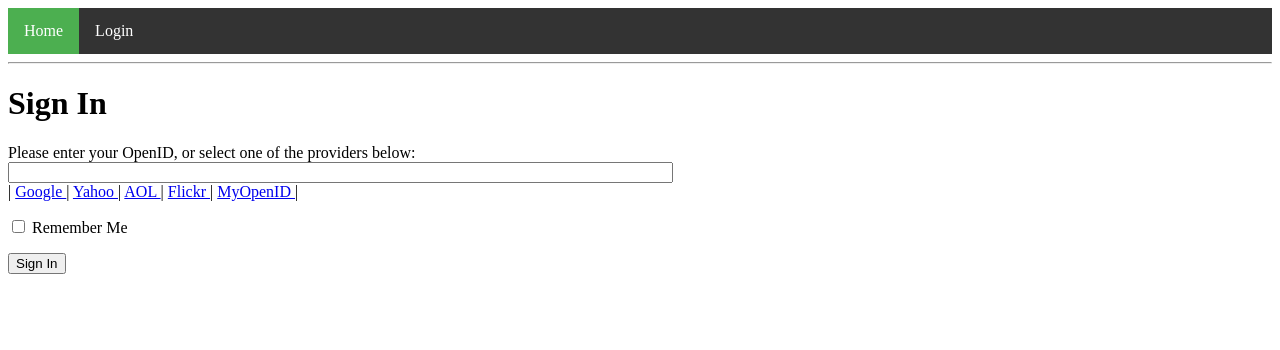
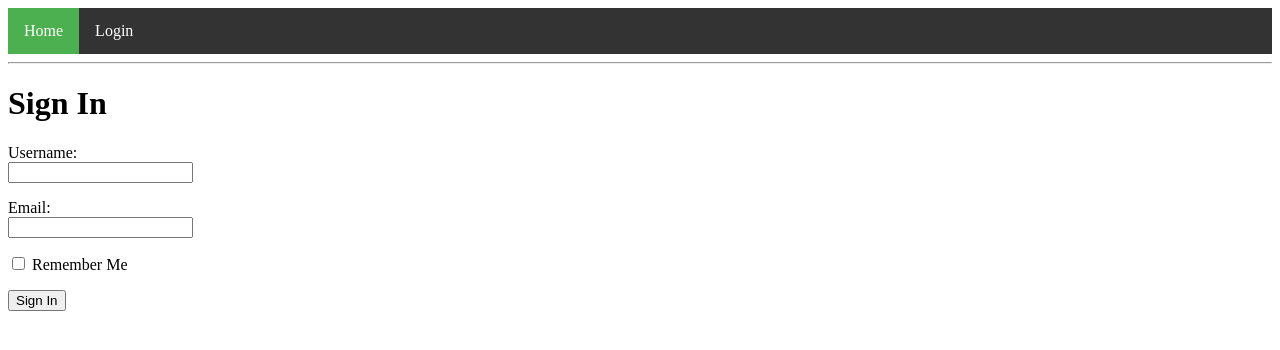
Before and after one commit to viddik13/my-microblog, a Flask app: page /login in a window 1280 px wide. Shown: the top 350 px of the page. Run offline with Flask 2, Linux system fonts and the light colour scheme.

Commit message:
OpenID excluded. Using custom login

```diff
--- a/app/__init__.py
+++ b/app/__init__.py
@@ -2,7 +2,6 @@ import os
 from flask import Flask
 from flask.ext.sqlalchemy import SQLAlchemy
 from flask.ext.login import LoginManager
-from flask.ext.openid import OpenID
 from config import basedir
 
 app = Flask(__name__)
@@ -11,8 +10,7 @@ db = SQLAlchemy(app)
 
 lm = LoginManager()
 lm.init_app(app)
-oid = OpenID(app, os.path.join(basedir, 'tmap'))
-#oauth_serv =
+
 lm.login_view = 'login'
 
 from app import views, models
--- a/app/forms.py
+++ b/app/forms.py
@@ -3,7 +3,6 @@ from wtforms import TextField, BooleanField
 from wtforms.validators import Required
 
 class LoginForm(Form):
-    openid = TextField('openid', validators = [Required()])
     username = TextField('username', validators = [Required()])
     email = TextField('email', validators = [Required()])
     remember_me = BooleanField('remember_me', default = False)
--- a/app/templates/login.html
+++ b/app/templates/login.html
@@ -2,40 +2,17 @@
 {% extends "base.html" %}
 
 {% block content %}
-<script type="text/javascript">
-function set_openid(openid, pr)
-{
-	u = openid.search('<username>')
-	if (u != -1) {
-		// openid requres username
-		user_prompt = prompt('Enter your ' + pr + ' username:')
-		openid = openid.substr(0, u) + user_prompt
-	}
-	form = document.forms['login']
-	form.elements['openid'].value = openid
-}
-</script>
 <h1>Sign In</h1>
 <form action="" method="post" name="login">
     {{form.hidden_tag()}}
     <p>
-        Please enter your OpenID, or select one of the providers below:<br>
-        {{form.openid(size=80)}}
-
-		{% for error in form.errors.openid %}
-		<span style="color: red;">[{{error}}]</span>
-		{% endfor %}<br>
-
-		|
-		{% for pr in providers %}
-		<a href="javascript:set_openid('{{pr.url}}', '{{pr.name}}');">
-		{{pr.name}}
-		</a>
-		|
-		{% endfor %}
+        Username:<br>
+        {{form.username(size=20)}}
     </p>
-
-
+    <p>
+        Email:<br>
+        {{form.email(size=20)}}
+    </p>
     <p>{{form.remember_me}} Remember Me</p>
     <p><input type="submit" value="Sign In"></p>
 </form>
--- a/app/views.py
+++ b/app/views.py
@@ -2,7 +2,7 @@ from flask import render_template, flash, redirect, session
 from flask import url_for, request, g
 from flask.ext.login import login_user, logout_user
 from flask.ext.login import current_user, login_required
-from app import app, db, lm, oid
+from app import app, db, lm
 from .forms import LoginForm
 from .models import User
 
@@ -10,6 +10,7 @@ from .models import User
 @app.route('/index')
 @login_required
 def index():
+    print ">>> index"
     user = g.user
     posts = [
         {
@@ -28,8 +29,9 @@ def index():
                            posts = posts)
 
 @app.route('/login', methods = ['GET', 'POST'])
-@oid.loginhandler
+#@oid.loginhandler
 def login():
+    print ">>> login"
     if g.user is not None and g.user.is_authenticated:
         return redirect(url_for('index'))
 
@@ -37,9 +39,26 @@ def login():
 
     if l_form.validate_on_submit():
         session['remember_me'] = l_form.remember_me.data
-        print l_form.openid.data
-        return oid.try_login(l_form.openid.data, ask_for=['nickname', 'email'])
+        nickname = l_form.username.data
+        email = l_form.email.data
 
+        user = User.query.filter_by(email=email).first()
+
+        if user is None:
+
+            if nickname is None or nickname == "":
+                nickname = email.splint('@')[0]
+
+            new_user = User(nickname=nickname, email=email)
+            print "***Database operation: adding user..."
+            db.session.add(new_user)
+            db.session.commit()
+            user = new_user
+
+        login_user(user)
+
+        return redirect(request.args.get('next') or url_for('index'))
+        #return oid.try_login(l_form.openid.data, ask_for=['nickname', 'email'])
 
     return render_template("login.html",
                            title = "Sign In",
@@ -51,7 +70,7 @@ def before_request():
     g.user = current_user
     print g.user
 
-@oid.after_login
+#@oid.after_login
 def after_login(resp):
     if resp.email is None or resp.email == "":
         print "***after_login: no email"
```
Also changed, not shown: app.db.
